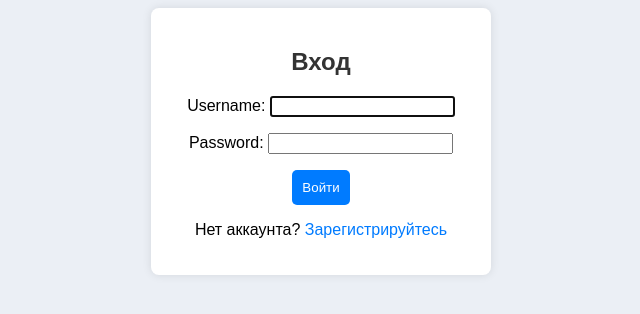
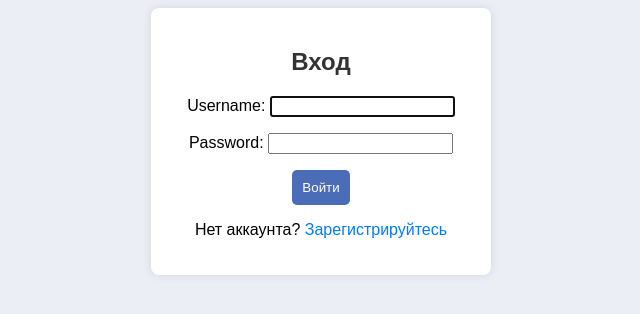
Before and after one commit to LoLk1n-maker/survey-site, a Django app: page /accounts/login/ in a window 1280 px wide. Shown: the top 314 px of the page, without its empty margins (319-959 px from the left). Run offline with Django 5.2, Linux system fonts and the light colour scheme.

Commit message:
restyling for a bit

```diff
--- a/static/style.css
+++ b/static/style.css
@@ -35,7 +35,7 @@ a {
 }
 
 button {
-  background-color: #007bff;
+  background-color: #4b6cb7;
   color: white;
   border: none;
   padding: 10px;
--- a/survey_game/templates/login.html
+++ b/survey_game/templates/login.html
@@ -4,11 +4,12 @@
 <head>
     <meta charset="UTF-8">
     <title>Title</title>
+    {% load static %}
+    <link rel="stylesheet" href="{% static 'style.css' %}">
 </head>
 
 <body>
-    {% load static %}
-    <link rel="stylesheet" href="{% static 'style.css' %}">
+
 
     <div class="form-container">
       <h2>Вход</h2>
```
